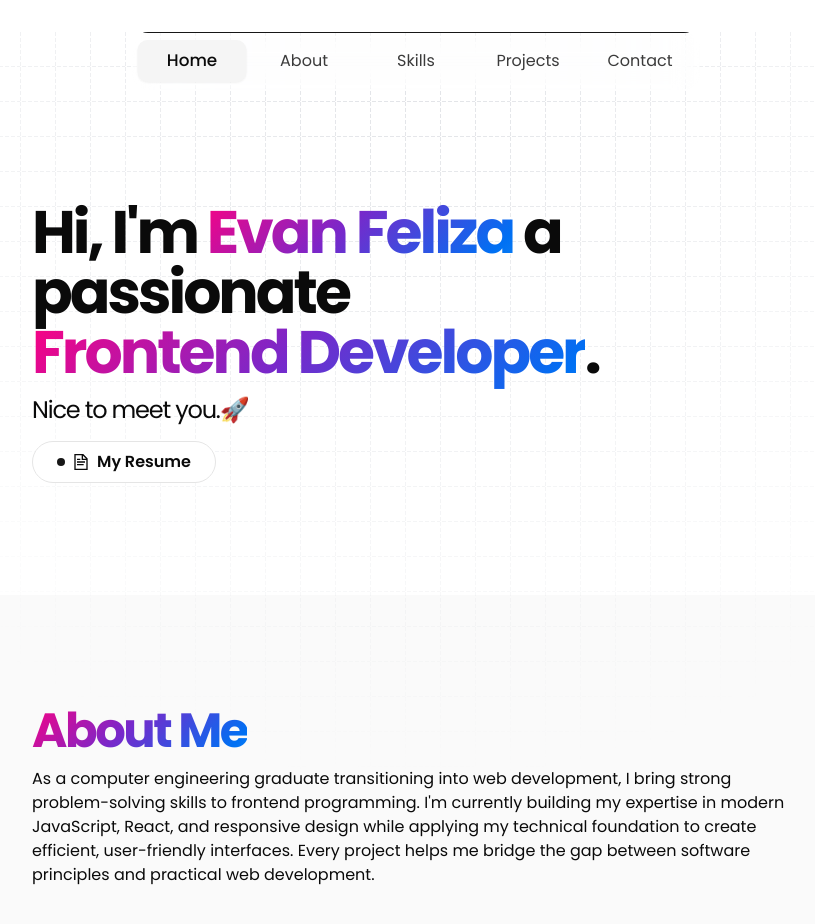
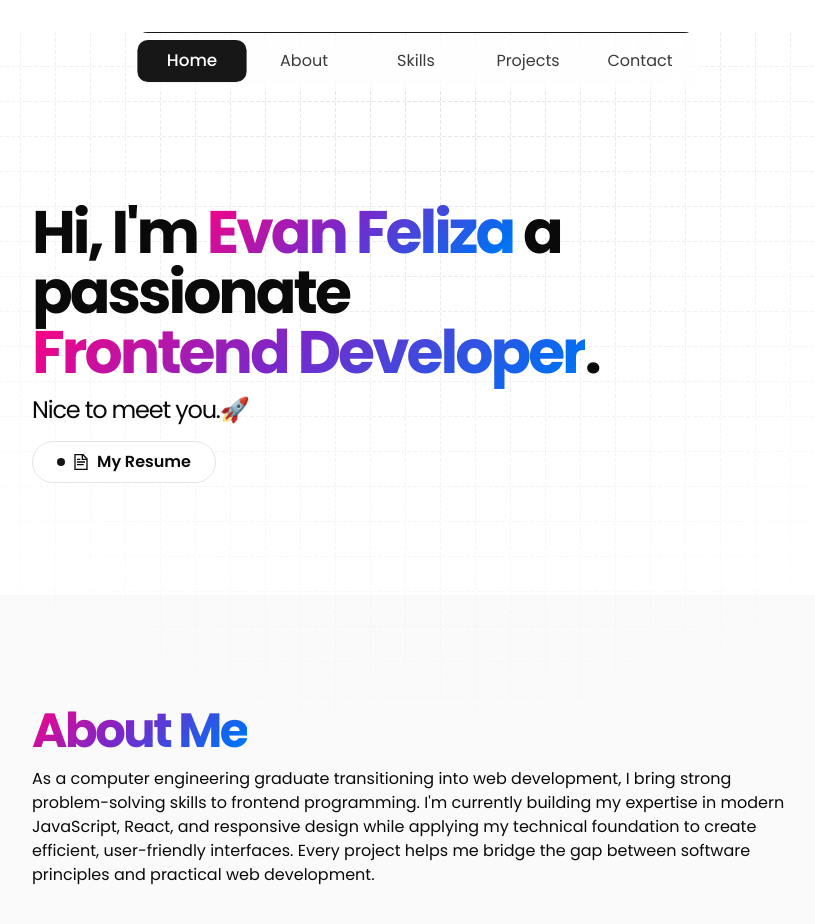
Before and after one commit to efeliza00/web-portfolio, a React (Vite) app: page / in a window 1280 px wide. Shown: the top 924 px of the page, without its empty margins (224-1039 px from the left). Built offline with nearby package versions, Linux system fonts and the light colour scheme.

Commit message:
chore: update nav dock animations

```diff
--- a/src/ui/navigation-dock.jsx
+++ b/src/ui/navigation-dock.jsx
@@ -19,9 +19,9 @@ const NavigationDock = ({ navigations }) => {
                     onSetActive={(to) => {
                         setActiveSection(to)
                     }}
-                    className={`relative px-8 rounded-lg transition-all duration-300 ease-out cursor-pointer ${
+                    className={`relative px-8 hover:bg-secondary rounded-lg transition-all duration-300 ease-out cursor-pointer ${
                         activeSection === navigation.value
-                            ? "bg-accent shadow-xs font-medium scale-105"
+                            ? "bg-accent-foreground text-white shadow-xs font-medium scale-105"
                             : "opacity-80 hover:opacity-100 hover:bg-accent/20"
                     }`}
                 >
```
